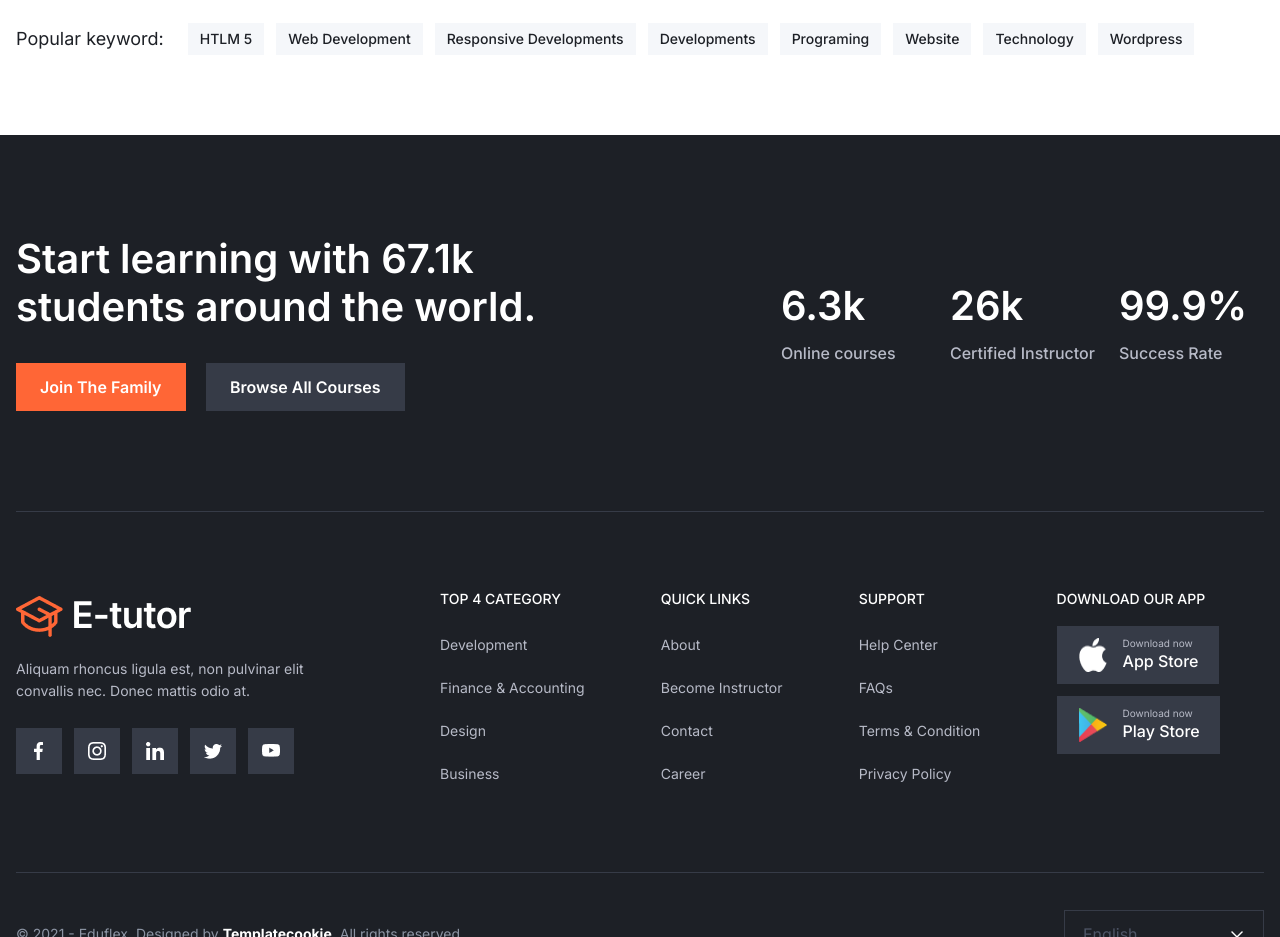
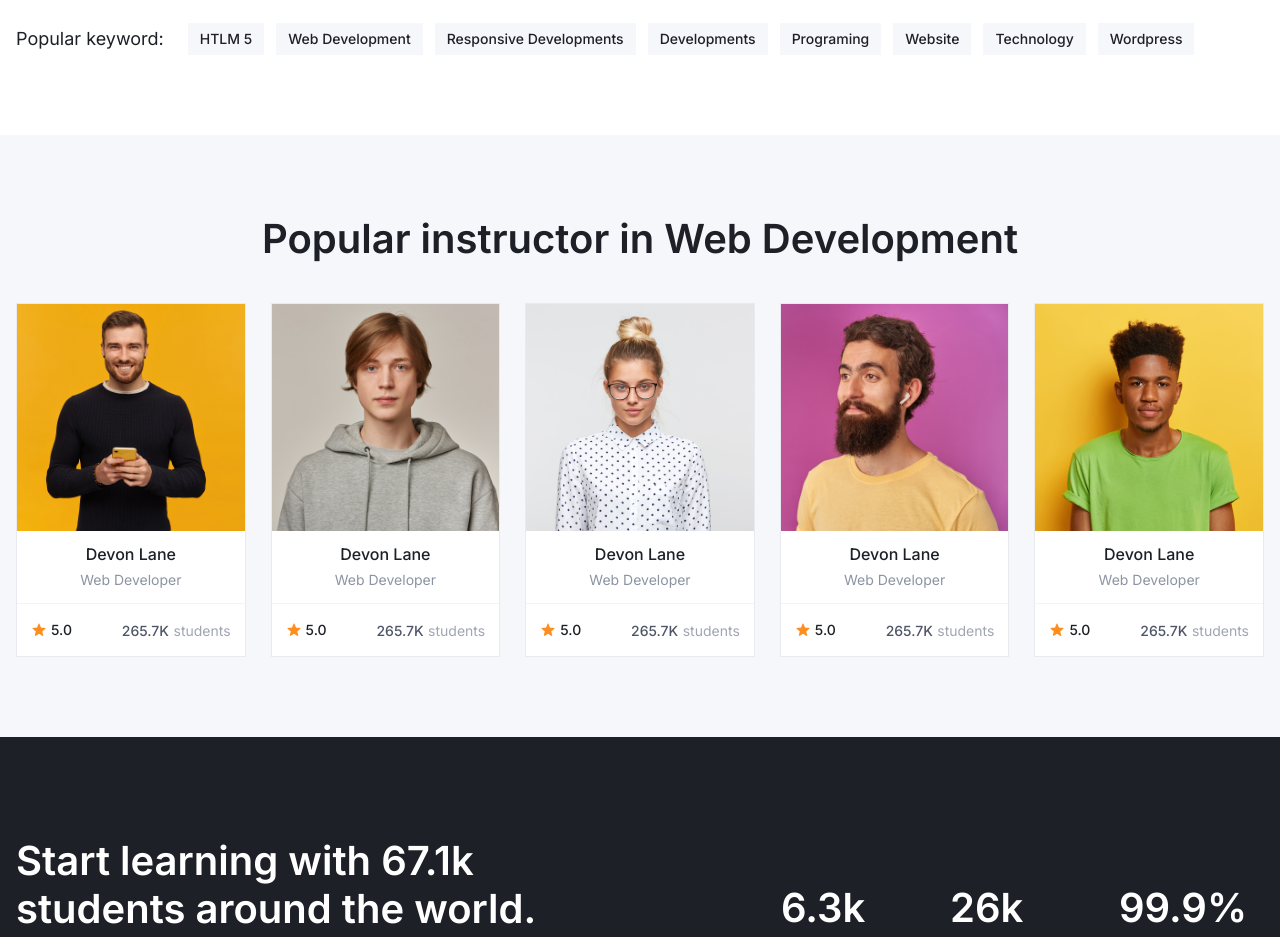
Before and after one commit to maryamKR/E-tutor2-Tailwind, a plain HTML site: page maryam.html in a window 1280 px wide. Shown: the part 1000-1937 px from the top of the page. Drawn offline with nearby package versions, Linux system fonts and the light colour scheme.

Commit message:
Popular instructor Section is Done

```diff
--- a/maryam.html
+++ b/maryam.html
@@ -338,6 +338,10 @@
 
     .key { @apply px-[12px] py-[6px] bg-gray-scale-50 hover:bg-primary-500 hover:text-white transition-all duration-200 ease-in}
 
+    /*popular instructor Section*/
+    .instruc {@apply border border-gray-scale-100 bg-white}
+    .instruc-content { @apply px-[16px] py-[12px] space-y-[4px] text-center}
+
   </style>
 <body>
 
@@ -414,7 +418,7 @@
                   <img src="assets/Star.png" alt="Star">
                   <span class="body-md-500">5.0</span>
                 </div>
-                <div class="num-course">
+                <div class="num-students">
                   <span class="body-md-500 text-gray-scale-700">265.7K</span>
                   <span class="body-md-400 text-gray-scale-400"> students</span>
                 </div>
@@ -436,7 +440,7 @@
                   <img src="assets/Star.png" alt="Star">
                   <span class="body-md-500">5.0</span>
                 </div>
-                <div class="num-course">
+                <div class="num-students">
                   <span class="body-md-500 text-gray-scale-700">265.7K</span>
                   <span class="body-md-400 text-gray-scale-400"> students</span>
                 </div>
@@ -457,7 +461,7 @@
                   <img src="assets/Star.png" alt="Star">
                   <span class="body-md-500">5.0</span>
                 </div>
-                <div class="num-course">
+                <div class="num-students">
                   <span class="body-md-500 text-gray-scale-700">265.7K</span>
                   <span class="body-md-400 text-gray-scale-400"> students</span>
                 </div>
@@ -478,7 +482,7 @@
                   <img src="assets/Star.png" alt="Star">
                   <span class="body-md-500">5.0</span>
                 </div>
-                <div class="num-course">
+                <div class="num-students">
                   <span class="body-md-500 text-gray-scale-700">265.7K</span>
                   <span class="body-md-400 text-gray-scale-400"> students</span>
                 </div>
@@ -499,7 +503,7 @@
                   <img src="assets/Star.png" alt="Star">
                   <span class="body-md-500">5.0</span>
                 </div>
-                <div class="num-course">
+                <div class="num-students">
                   <span class="body-md-500 text-gray-scale-700">265.7K</span>
                   <span class="body-md-400 text-gray-scale-400"> students</span>
                 </div>
@@ -569,6 +573,109 @@
         </div>
 
 
+      </div>
+    </section>
+
+    <section class="bg-gray-scale-50 py-[80px]">
+      <div class="container space-y-[40px]">
+        <h2 class="heading2 text-center">Popular instructor in Web Development</h2>
+        <div class="grid grid-cols-5 gap-[25px]">
+          <!--1-->
+          <div class="instruc">
+            <img src="assets/i-1.jpg" alt="">
+            <div class="instruc-content">
+              <p class="body-lg-500">Devon Lane</p>
+              <p class="text-gray-scale-500 body-md-400">Web Developer</p>
+            </div>
+            <span class="hr"></span>
+              <div class="flex-between p-[14px]">
+                <div class="rating">
+                  <img src="assets/Star.png" alt="Star">
+                  <span class="body-md-500">5.0</span>
+                </div>
+                <div class="num-students">
+                  <span class="body-md-500 text-gray-scale-700">265.7K</span>
+                  <span class="body-md-400 text-gray-scale-400"> students</span>
+                </div>
+              </div>
+          </div>
+          <!--2-->
+          <div class="instruc">
+            <img src="assets/i-2.jpg" alt="">
+            <div class="instruc-content">
+              <p class="body-lg-500">Devon Lane</p>
+              <p class="text-gray-scale-500 body-md-400">Web Developer</p>
+            </div>
+            <span class="hr"></span>
+              <div class="flex-between p-[14px]">
+                <div class="rating">
+                  <img src="assets/Star.png" alt="Star">
+                  <span class="body-md-500">5.0</span>
+                </div>
+                <div class="num-students">
+                  <span class="body-md-500 text-gray-scale-700">265.7K</span>
+                  <span class="body-md-400 text-gray-scale-400"> students</span>
+                </div>
+              </div>
+          </div>
+          <!--3-->
+          <div class="instruc">
+            <img src="assets/i-3.jpg" alt="">
+            <div class="instruc-content">
+              <p class="body-lg-500">Devon Lane</p>
+              <p class="text-gray-scale-500 body-md-400">Web Developer</p>
+            </div>
+            <span class="hr"></span>
+              <div class="flex-between p-[14px]">
+                <div class="rating">
+                  <img src="assets/Star.png" alt="Star">
+                  <span class="body-md-500">5.0</span>
+                </div>
+                <div class="num-students">
+                  <span class="body-md-500 text-gray-scale-700">265.7K</span>
+                  <span class="body-md-400 text-gray-scale-400"> students</span>
+                </div>
+              </div>
+          </div>
+          <!--4-->
+          <div class="instruc">
+            <img src="assets/i-4.jpg" alt="">
+            <div class="instruc-content">
+              <p class="body-lg-500">Devon Lane</p>
+              <p class="text-gray-scale-500 body-md-400">Web Developer</p>
+            </div>
+            <span class="hr"></span>
+              <div class="flex-between p-[14px]">
+                <div class="rating">
+                  <img src="assets/Star.png" alt="Star">
+                  <span class="body-md-500">5.0</span>
+                </div>
+                <div class="num-students">
+                  <span class="body-md-500 text-gray-scale-700">265.7K</span>
+                  <span class="body-md-400 text-gray-scale-400"> students</span>
+                </div>
+              </div>
+          </div>
+          <!--5-->
+          <div class="instruc">
+            <img src="assets/i-5.jpg" alt="">
+            <div class="instruc-content">
+              <p class="body-lg-500">Devon Lane</p>
+              <p class="text-gray-scale-500 body-md-400">Web Developer</p>
+            </div>
+            <span class="hr"></span>
+              <div class="flex-between p-[14px]">
+                <div class="rating">
+                  <img src="assets/Star.png" alt="Star">
+                  <span class="body-md-500">5.0</span>
+                </div>
+                <div class="num-students">
+                  <span class="body-md-500 text-gray-scale-700">265.7K</span>
+                  <span class="body-md-400 text-gray-scale-400"> students</span>
+                </div>
+              </div>
+          </div>
+        </div>
       </div>
     </section>
   </main>
```
